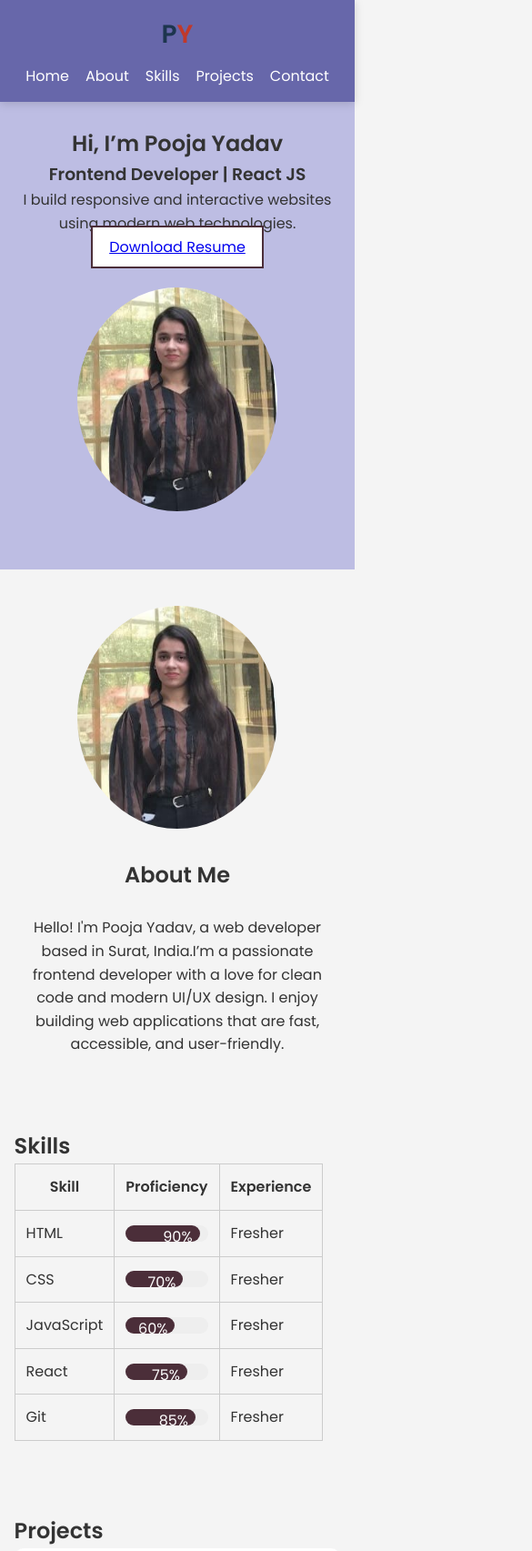
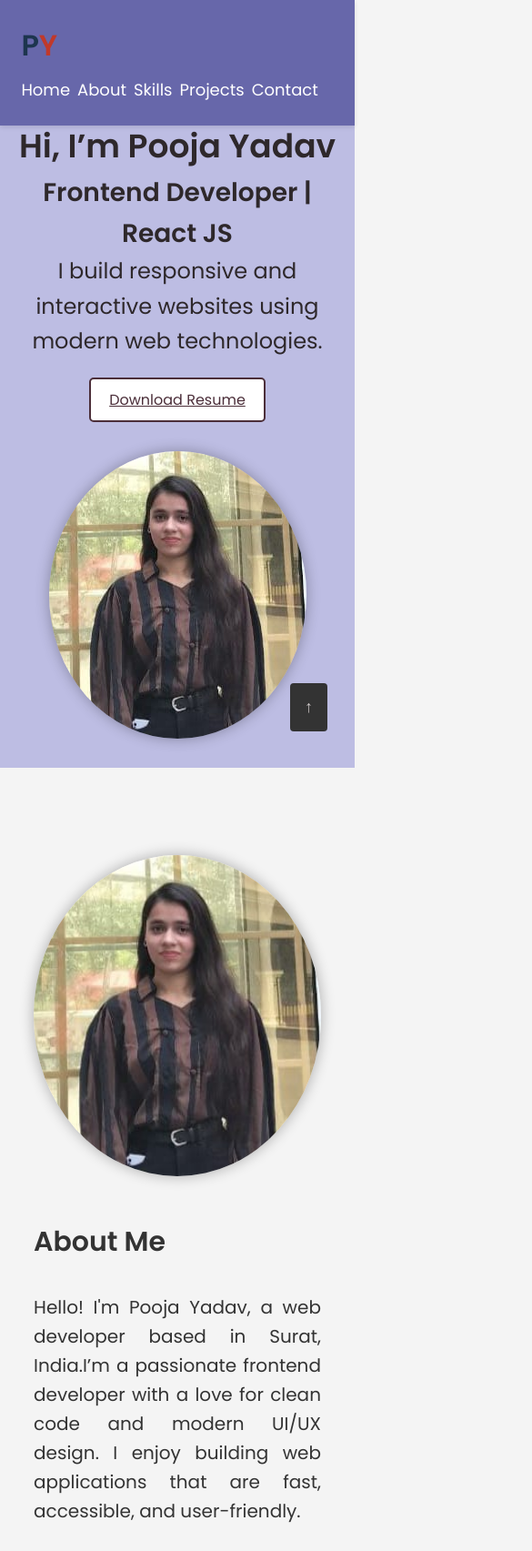
Before and after one commit to pooja1883/portfolio, a plain HTML site: page index.html in a window 390 px wide. Shown: the top 1705 px of the page at 91% size, 585 px wide, since content can reach past the window. Drawn offline with Linux system fonts and the light colour scheme.

Commit message:
Update style.css

```diff
--- a/style.css
+++ b/style.css
@@ -1,203 +1,341 @@
-*{margin:0;padding:0;box-sizing:border-box}
-
-body{
-  font-family:'Poppins',sans-serif;
-  background:#F4F4F4;
-  color:#333;
-  line-height:1.6;
-  padding-top:90px;
+* {
+  margin: 0;
+  padding: 0;
+  box-sizing: border-box;
 }
 
-/* HEADER */
-header{
-  background:rgb(103,103,170);
-  color:white;
-  position:fixed;
-  top:0;
-  width:100%;
-  z-index:1000;
-  box-shadow:0 2px 10px rgba(0,0,0,.15);
+body {
+  font-family: 'Poppins', sans-serif;
+  background-color: #F4F4F4;
+  color: #333333;
+  line-height: 1.6;
+  padding-top: 100px;
 }
 
-.container{
-  max-width:1200px;
-  margin:auto;
-  display:flex;
-  align-items:center;
-  justify-content:space-between;
-  padding:1rem 5%;
+.container {
+  display: flex;
+  justify-content: space-between;
+  align-items: center;
+  padding: 1rem 5vw;
+  flex-wrap: wrap;
 }
 
-.logo{font-size:28px;font-weight:bold}
-
-.nav-menu{
-  list-style:none;
-  display:flex;
-  gap:18px;
-  flex-wrap:wrap;
+header {
+  background-color: rgb(103, 103, 170);
+  color: #F4F4F4;
+  position: fixed;
+  top: 0;
+  width: 100%;
+  z-index: 1000;
+  padding: 1rem 5vw;
+  box-shadow: 0 2px 5px rgba(0, 0, 0, 0.1);
 }
 
-.nav-menu a{
-  color:white;
-  text-decoration:none;
-  font-weight:500;
+.logo {
+  font-size: 32px;
+  font-weight: bold;
+  white-space: nowrap;
 }
 
-.nav-menu a:hover{color:#cfe5ff}
-
-/* HERO */
-#hero{
-  display:grid;
-  grid-template-columns:1fr 1fr;
-  gap:2rem;
-  align-items:center;
-  padding:4rem 5%;
-  background:rgb(189,189,227);
+.nav-menu {
+  list-style: none;
+  display: flex;
+  gap: 18px;
+  font-size: 18px;
+  flex-wrap: wrap;
 }
 
-.profile-img{
-  width:100%;
-  max-width:350px;
-  border-radius:50%;
-  display:block;
-  margin:auto;
+.nav-menu a {
+  color: white;
+  text-decoration: none;
+  transition: color 0.3s;
 }
 
-/* ABOUT */
-section{padding:4rem 5%}
-
-.about-container{
-  display:grid;
-  grid-template-columns:1fr 1.2fr;
-  gap:2rem;
+.nav-menu a:hover {
+  color: #B4D2C8;
 }
 
-.profile-img1{
-  width:100%;
-  max-width:350px;
-  border-radius:50%;
-  display:block;
-  margin:auto;
+#hero {
+  display: flex;
+  justify-content: space-between;
+  align-items: center;
+  padding: 4rem 5%;
+  background: rgb(189, 189, 227);
+  color: #2e282b;
+  flex-wrap: wrap;
+  gap: 2rem;
 }
 
-/* SKILLS */
-.skills-table{
-  width:100%;
-  border-collapse:collapse;
+.hero-left {
+  flex: 1;
+  min-width: 280px;
+  font-size: x-large;
+}
+
+.hero-right {
+  flex: 1;
+  min-width: 280px;
+  display: flex;
+  justify-content: center;
+}
+
+.hero-right .profile-img {
+  width: 100%;
+  max-width: 400px;
+  height: auto;
+  border-radius: 50%;
+  object-fit: cover;
+  box-shadow: 0 0 15px rgba(0, 0, 0, 0.3);
+}
+
+.btn {
+  display: inline-block;
+  margin-top: 20px;
+  padding: 10px 20px;
+  background-color: white;
+  color: #4B2E39;
+  border: 2px solid #4B2E39;
+  cursor: pointer;
+  transition: all 0.3s ease;
+  font-size: 16px;
+  border-radius: 5px;
+}
+
+.btn:hover {
+  background-color: #4B2E39;
+  color: white;
+  transform: scale(1.05);
+}
+
+section {
+  padding: 4rem 5%;
+}
+
+#about {
+  background-color: #F4F4F4;
+  color: #333333;
+}
+
+.about-container {
+  display: flex;
+  align-items: center;
+  justify-content: space-between;
+  flex-wrap: wrap;
+  gap: 40px;
+  padding: 2rem 5%;
+}
+
+.about-left {
+  flex: 1;
+  text-align: center;
+}
+
+.profile-img1 {
+  width: 100%;
+  max-width: 400px;
+  height: auto;
+  border-radius: 50%;
+  object-fit: cover;
+  box-shadow: 0 0 15px rgba(0, 0, 0, 0.3);
+}
+
+.about-right {
+  flex: 2;
+  min-width: 300px;
+  font-size: 20px;
+  text-align: justify;
+}
+
+.skills-table {
+  width: 100%;
+  border-collapse: collapse;
+  font-size: 20px;
+  margin-top: 30px;
 }
 
 .skills-table th,
-.skills-table td{
-  border:1px solid #ccc;
-  padding:12px;
+.skills-table td {
+  border: 1px solid #ccc;
+  padding: 12px 16px;
+  text-align: left;
+  vertical-align: middle;
 }
 
-.bar-container{
-  background:#eee;
-  border-radius:20px;
+.bar-container {
+  background-color: #eee;
+  border-radius: 20px;
+  overflow: hidden;
+  height: 20px;
+  width: 100%;
 }
 
-.bar-fill{
-  background:#4B2E39;
-  color:white;
-  padding-right:8px;
-  text-align:right;
-  height:18px;
-  border-radius:20px;
+.bar-fill {
+  background-color: #4B2E39;
+  color: white;
+  height: 100%;
+  text-align: right;
+  padding-right: 8px;
+  line-height: 20px;
+  font-size: 0.85rem;
+  border-radius: 20px;
 }
 
-/* PROJECTS */
-.project-grid{
-  display:grid;
-  grid-template-columns:repeat(auto-fit,minmax(260px,1fr));
-  gap:1.5rem;
+#projects .project-grid {
+  display: grid;
+  grid-template-columns: repeat(auto-fit, minmax(250px, 1fr));
+  gap: 2rem;
+  margin-top: 30px;
 }
 
-.card{
-  background:white;
-  padding:15px;
-  border-radius:10px;
+.card {
+  background: #ffffff;
+  padding: 20px;
+  border-radius: 10px;
+  box-shadow: 0 0 10px rgba(0, 0, 0, 0.1);
+  text-align: center;
+  transition: transform 0.3s ease, box-shadow 0.3s ease;
 }
 
-/* CONTACT */
-.contact-container{
-  display:grid;
-  grid-template-columns:1fr 1fr;
-  gap:2rem;
+.card:hover {
+  transform: translateY(-5px);
+  box-shadow: 0 8px 20px rgba(0, 0, 0, 0.15);
 }
 
-#contact input,#contact textarea{
-  width:100%;
-  padding:10px;
-  border:1px solid #ccc;
+.card img {
+  width: 100%;
+  height: 200px;
+  object-fit: cover;
+  display: block;
+  border-radius: 10px;
+  margin-bottom: 15px;
 }
 
-.btn{
-  margin-top:10px;
-  padding:10px 18px;
-  border:2px solid #4B2E39;
-  background:white;
-  cursor:pointer;
+#contact .contact-container {
+  display: flex;
+  gap: 2rem;
+  flex-wrap: wrap;
+  margin-top: 30px;
 }
 
-footer{
-  text-align:center;
-  background:rgb(103,103,170);
-  color:white;
-  padding:1.2rem;
+#contact form {
+  flex: 1;
+  display: flex;
+  flex-direction: column;
+  gap: 1rem;
+  margin-top: 30px;
 }
 
-/* TABLET */
-@media (max-width:900px){
+#contact input,
+#contact textarea {
+  padding: 10px;
+  border: 1px solid #ccc;
+  width: 100%;
+  font-size: 20px;
+}
 
-  #hero{
-    grid-template-columns:1fr;
-    text-align:center;
+.contact-info {
+  flex: 1;
+  font-size: 20px;
+}
+
+.scroll-to-top {
+  position: fixed;
+  bottom: 40px;
+  right: 30px;
+  background-color: #333;
+  color: rgb(206, 200, 200);
+  padding: 12px 16px;
+  font-size: 18px;
+  border-radius: 4px;
+  text-decoration: none;
+  z-index: 99;
+}
+
+.scroll-to-top:hover {
+  background-color: #555;
+}
+
+body:has(:not(#top):target) .scroll-to-top {
+  display: block;
+}
+
+footer {
+  text-align: center;
+  background-color: rgb(103, 103, 170);
+  color: white;
+  padding: 1.5rem 5%;
+  font-size: 20px;
+}
+
+@media (max-width: 768px) {
+  .container {
+    flex-direction: row;
+    justify-content: space-between;
+    padding: 1rem 4vw;
   }
 
-  .about-container{
-    grid-template-columns:1fr;
-    text-align:center;
+  header {
+    padding: 1rem 4vw;
   }
 
-  .contact-container{
-    grid-template-columns:1fr;
+  .nav-menu {
+    flex-direction: row;
+    flex-wrap: wrap;
+    justify-content: center;
+    gap: 10px;
+    margin-top: 10px;
   }
 
-  .profile-img,.profile-img1{
-    max-width:260px;
+  #hero {
+    flex-direction: column;
+    text-align: center;
+    padding: 2rem 3%;
+  }
+
+  .hero-left {
+    max-width: 100%;
+    padding-right: 0;
+  }
+
+  .hero-right .profile-img {
+    max-width: 300px;
+    height: auto;
+  }
+
+  .skills-table {
+    font-size: 16px;
+  }
+
+  .skills-table th,
+  .skills-table td {
+    padding: 10px 12px;
   }
 }
 
-/* MOBILE */
-@media (max-width:600px){
-
-  body{padding-top:75px}
-
-  .container{
-    flex-direction:column;
-    gap:10px;
+@media (max-width: 480px) {
+  .container {
+    flex-direction: row;
+    justify-content: space-between;
+    padding: 0.75rem 3vw;
   }
 
-  .nav-menu{
-    justify-content:center;
+  header {
+    padding: 0.75rem 3vw;
   }
 
-  section{padding:2.5rem 4%}
-
-  .profile-img,.profile-img1{
-    max-width:220px;
+  .nav-menu {
+    flex-direction: row;
+    flex-wrap: wrap;
+    justify-content: center;
+    gap: 8px;
   }
 
-  .skills-table{
-    display:block;
-    overflow-x:auto;
-    white-space:nowrap;
+  .skills-table {
+    font-size: 14px;
+  }
+
+  .skills-table th,
+  .skills-table td {
+    padding: 8px 10px;
   }
 }
-
-/* VERY SMALL */
-@media (max-width:380px){
-  .logo{font-size:18px}
-  .nav-menu a{font-size:13px}
-}
```
